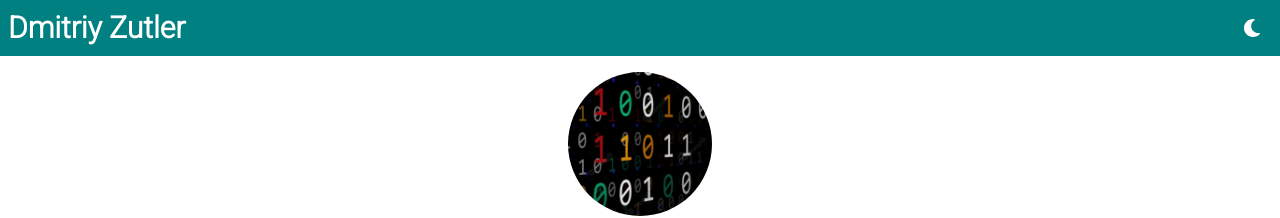
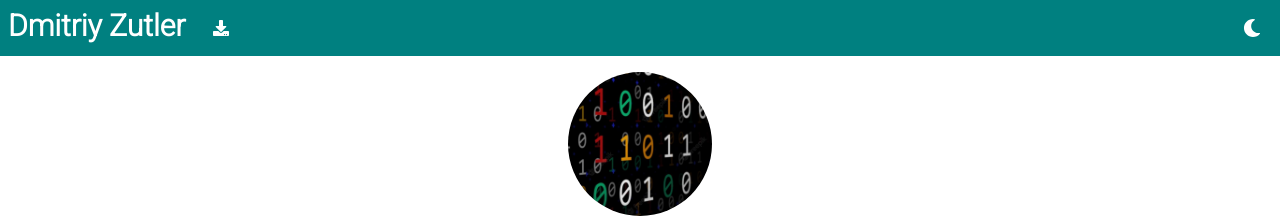
Before and after one commit to zutler/resume, a Next.js app: page / in a window 1280 px wide. Shown: the top 218 px of the page. Built offline with nearby package versions, Linux system fonts and the light colour scheme.

Commit message:
download pdf

```diff
--- a/components/layout.tsx
+++ b/components/layout.tsx
@@ -1,12 +1,22 @@
-import { Box, Flex, Heading, Link, Spacer } from '@chakra-ui/react';
+import {
+  Box,
+  Flex,
+  Heading,
+  IconButton,
+  Link,
+  Spacer,
+  Tooltip,
+} from '@chakra-ui/react';
 import Head from 'next/head';
 import Image from 'next/image';
 import NextLink from 'next/link';
+import { FaDownload } from 'react-icons/fa';
 import React, { ReactNode, useRef, useState } from 'react';
 import utilStyles from '../styles/utils.module.css';
 import styles from './layout.module.css';
 import ThemeSwitcher from './ThemeSwitcher';
 import Toolbar from './Toolbar';
+import { handleDownload } from '../utils';
 
 const name = 'Dmitriy Zutler';
 export const siteTitle = 'Portfolio of Dmitriy Zutler';
@@ -46,7 +56,31 @@ const Layout = ({ children, home }: LayoutProps) => {
       <Box fontSize='xl'>
         <div ref={toolbarTopRef}>
           <Toolbar>
-            <Heading size='lg'>{name}</Heading>
+            <Heading size='lg'>
+              {name}
+              <Tooltip
+                hasArrow
+                label='Download Resume (PDF)'
+                bg='gray.300'
+                color='black'
+              >
+                <IconButton
+                  aria-label='download-resume (pdf)'
+                  bg='transparent'
+                  colorScheme='teal'
+                  fontSize='md'
+                  ml={4}
+                  icon={<FaDownload />}
+                  // eslint-disable-next-line @typescript-eslint/no-misused-promises
+                  onClick={() =>
+                    handleDownload(
+                      '/files/Dmitriy_Zutler.pdf',
+                      'Dmitriy_Zutler.pdf'
+                    )
+                  }
+                />
+              </Tooltip>
+            </Heading>
             <Spacer />
             <ThemeSwitcher />
           </Toolbar>
--- /dev/null
+++ b/utils.ts
@@ -0,0 +1,17 @@
+export const handleDownload = async (url: string, fileName: string) => {
+  // using Java Script method to get PDF file
+  try {
+    const response = await fetch(url);
+    const blob = await response.blob();
+    // Creating new object of PDF file
+    const fileURL = window.URL.createObjectURL(blob);
+    // Setting various property values
+    const alink = document.createElement('a');
+    alink.href = fileURL;
+    alink.download = fileName;
+    alink.click();
+    return Promise.resolve();
+  } catch (error) {
+    console.error('error downloading pdf: ', error);
+  }
+};
```
Also changed, not shown: 1 other file (tests, documents, lock files or other folders).
